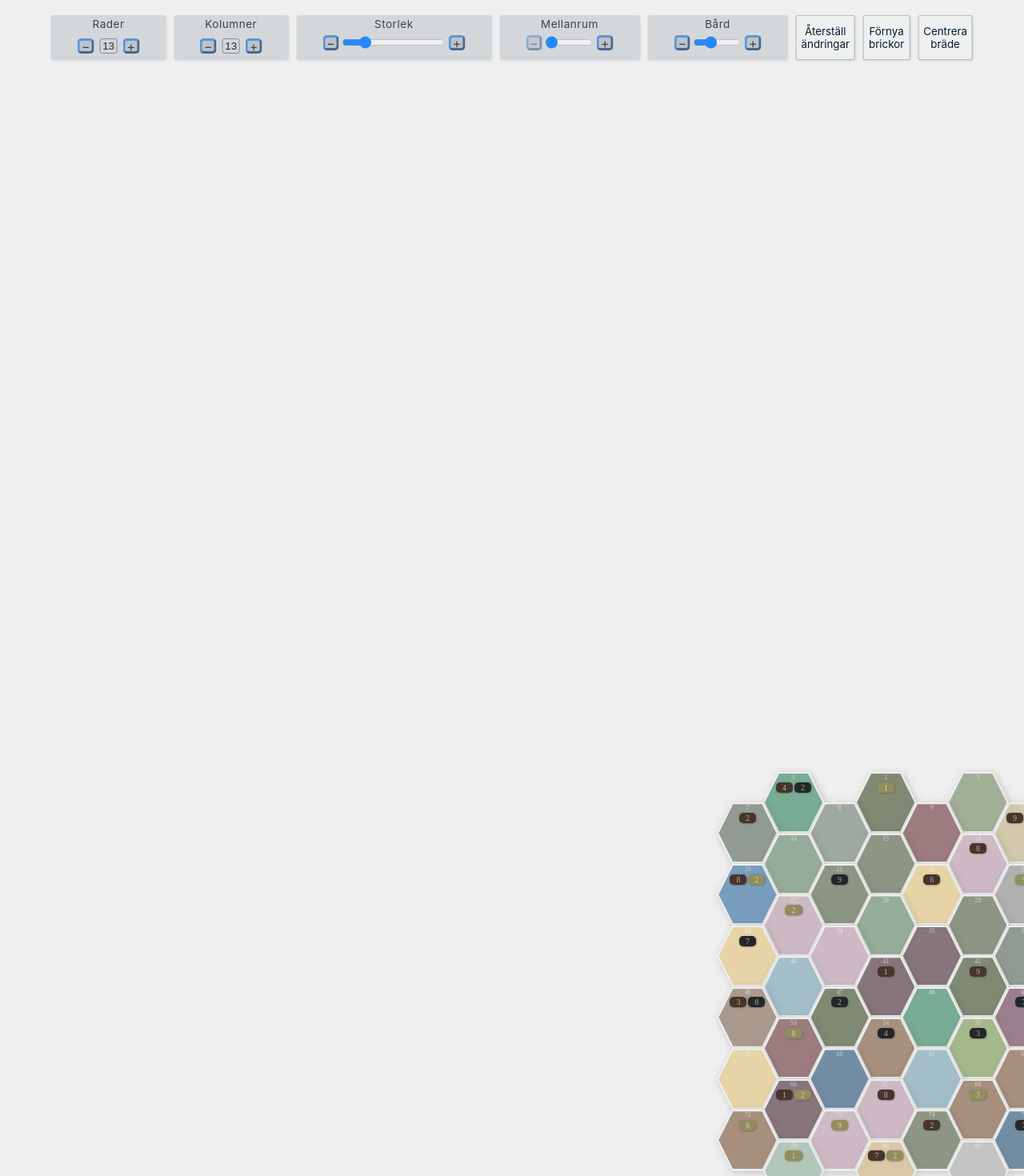
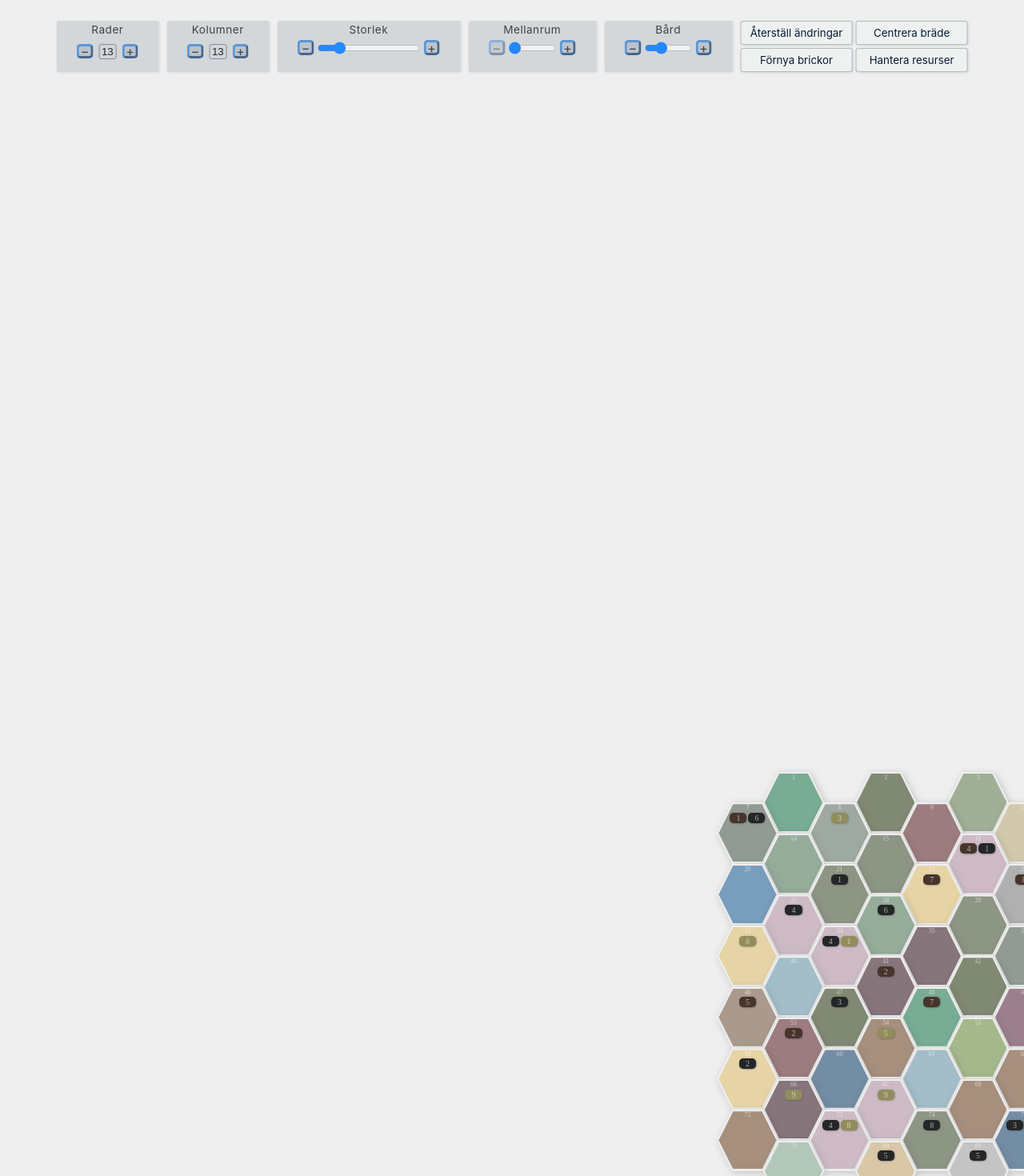
Before and after one commit to erikbjoern/boardgame-prototyping, a Vue app: page / in a window 1280 px wide. Shown: the top 1470 px of the page at 80% size. Built offline with nearby package versions, Linux system fonts and the light colour scheme.

Commit message:
add ability to adjust resource parameters
(value range and chance of being generated on a tile)
time to have separate stores for gridData / resourceData

```diff
--- a/src/components/AdjustmentsBar.vue
+++ b/src/components/AdjustmentsBar.vue
@@ -1,29 +1,47 @@
 <template>
-  <div class="inputs-bar">
+  <div class="input-bar-container">
+    <div class="board-inputs">
       <AdjustmentsBarInput
-      v-for="property in properties"
+        v-for="property in gridProperties"
         :key="property.name"
         :property="property"
       />
       <div class="buttons-box">
         <button @click="resetAdjustments">Återställ ändringar</button>
+        <button @click="center">Centrera bräde</button>
         <button @click="resetTiles">Förnya brickor</button>
-      <button @click="center">Centrera bräde</button>
+        <button v-if="!resourceInputsIsVisible" @click="showResourceInputs">
+          Hantera resurser
+        </button>
+        <button v-else id="close" @click="hideResourceInputs">Stäng</button>
+      </div>
+    </div>
+    <div v-if="resourceInputsIsVisible" class="resource-inputs">
+      <AdjustmentsBarResourceInput
+        v-for="resource in resourceParameters"
+        :key="resource.type"
+        :resource="resource"
+      />
     </div>
   </div>
 </template>
 
 <script>
 import AdjustmentsBarInput from "@/components/AdjustmentsBarInput.vue";
-import { mapActions } from "vuex";
+import AdjustmentsBarResourceInput from "@/components/AdjustmentsBarResourceInput.vue";
+import { mapActions, mapState } from "vuex";
 import { scrollToCenter } from "@/helpers/scroll";
 
 export default {
-  components: { AdjustmentsBarInput },
+  components: {
+    AdjustmentsBarInput,
+    AdjustmentsBarResourceInput,
+  },
   name: "AdjustmentsBar",
   data() {
     return {
-      properties: [
+      resourceInputsIsVisible: false,
+      gridProperties: [
         {
           name: "rowCount",
           min: 3,
@@ -64,6 +82,7 @@ export default {
       ],
     };
   },
+  computed: mapState(["resourceParameters"]),
   methods: {
     scrollToCenter,
     ...mapActions(["resetTiles", "resetAdjustments"]),
@@ -71,19 +90,22 @@ export default {
       this.scrollToCenter();
       e.target.blur();
     },
+    showResourceInputs() {
+      this.resourceInputsIsVisible = true;
+    },
+    hideResourceInputs(e) {
+      this.resourceInputsIsVisible = false;
+      e.target.blur()
+    },
   },
 };
 </script>
 
 <style lang="scss" scoped>
-.inputs-bar {
-  background-color: #efefef55;
-  border-radius: 5px;
-  display: inline-flex;
+
+.input-bar-container {
+  display: flex;
   flex-wrap: wrap;
-  font-family: -apple-system, BlinkMacSystemFont, Roboto, Oxygen, Ubuntu,
-    Cantarell, "Open Sans", "Helvetica Neue", sans-serif;
-  gap: 10px;
   justify-content: flex-end;
   left: 50%;
   padding: 0.5vw;
@@ -92,26 +114,87 @@ export default {
   transform: translateX(-50%);
   width: 90vw;
   z-index: 1000;
+}
+
+.board-inputs {
+  background-color: #efefef55;
+  border-radius: 5px;
+  display: flex;
+  flex-wrap: wrap;
+  font-family: -apple-system, BlinkMacSystemFont, Roboto, Oxygen, Ubuntu,
+    Cantarell, "Open Sans", "Helvetica Neue", sans-serif;
+  gap: 10px;
+  justify-content: flex-end;
+  padding: 0.5vw;
+  width: 90vw;
 
   .buttons-box {
     display: flex;
+    flex-wrap: wrap;
     background-color: transparent;
-    flex-direction: row;
-    flex-basis: 100px;
+    grid-template-columns: 1fr 1fr;
+    justify-content: flex-end;
     align-items: stretch;
-    gap: 10px;
+    gap: 4px;
+    z-index: 1001;
+    flex: 1 0 280px;
 
     & button {
-      flex: 1 1 auto;
       color: #071b35;
-      transition: all .3s;
+      transition: all 0.3s;
+      width: 140px;
+      height: 30px;
 
       &:hover {
-        background-color: #092446c3;
+        background-color: #092446d3;
         color: #fefefeee;
         opacity: 1;
       }
     }
+  }
+}
+
+@keyframes expand {
+  from {
+    max-height: 20px;
+  }
+}
+
+.resource-inputs {
+  animation: expand .15s forwards;
+  background-color: #092446e3;
+  display: flex;
+  flex-direction: column;
+  padding: 20px;
+  gap: 8px;
+  position: relative;
+  right: 0.5vw;
+  top: -0.25vw;
+  border-radius: 4px 0 4px 4px;
+  min-width: 170px;
+  max-height: 120px;
+
+  &::before {
+    content: "";
+    position: absolute;
+    top: calc(-30px - 0.25vw);
+    right: 0;
+    height: calc(30px + 0.25vw);
+    width: 140px;
+    background-color: #092446e3;
+    border-radius: 3px 3px 0 0;
+  }
+
+  &::after {
+    content: "";
+    border-left: 3px solid transparent;
+    border-top: 3px solid transparent;
+    border-bottom: 3px solid #092446e3;
+    width: 0px;
+    height: 0px;
+    position: absolute;
+    top: -6px;
+    right: 140px;
   }
 }
 
@@ -130,25 +213,13 @@ button:hover {
   opacity: 0.6;
 }
 
-.resource-input {
-  border-radius: 2px;
+button#close {
+  background-color: transparent;
   color: white;
-  display: flex;
-  padding: 0 2px;
-  margin: 0 4px;
+  border: none;
 
-  & span {
-    margin-left: -4px;
-  }
-
-  & input {
-    width: 15px;
-  }
-
-  & input::-webkit-inner-spin-button,
-  & input::-webkit-outer-spin-button {
-    -webkit-appearance: none;
-    margin: 0;
+  &:focus {
+    outline: none;
   }
 }
 </style>
--- a/src/components/AdjustmentsBarInput.vue
+++ b/src/components/AdjustmentsBarInput.vue
@@ -138,7 +138,7 @@ export default {
   color: #1d232a;
   display: flex;
   flex-direction: column;
-  flex: 1 1 auto;
+  flex: 10 1 auto;
   gap: 5px;
   padding: 3px;
   opacity: 0.85;
--- /dev/null
+++ b/src/components/AdjustmentsBarResourceInput.vue
@@ -0,0 +1,115 @@
+<template>
+  <div
+    class="resource-input"
+    :style="
+      `background-color: ${(resource.type === 'stone' && '#252627') ||
+        (resource.type === 'wood' && '#553a2d') ||
+        (resource.type === 'wheat' && '#928d5c')}`
+    "
+  >
+    <WoodIcon v-if="resource.type == 'wood'" />
+    <StoneIcon v-if="resource.type == 'stone'" />
+    <WheatIcon v-if="resource.type == 'wheat'" />
+    <div>
+      <label> max</label>
+      <input
+        type="number"
+        id="max"
+        :value="resource.max"
+        @change="handleChange"
+        @keydown="keydownHandler"
+      />
+    </div>
+    <div>
+      <label> chans</label>
+      <input
+        type="number"
+        id="chance"
+        :value="resource.chance"
+        @change="handleChange"
+        @keydown="keydownHandler"
+      />
+      <span>%</span>
+    </div>
+  </div>
+</template>
+
+<script>
+import WoodIcon from "@/assets/icons/log.svg";
+import StoneIcon from "@/assets/icons/stone-block.svg";
+import WheatIcon from "@/assets/icons/wheat.svg";
+
+export default {
+  name: "AdjustmentsBarResourceInput",
+  components: {
+    WoodIcon,
+    StoneIcon,
+    WheatIcon,
+  },
+  props: ['resource'],
+  methods: {
+    handleChange(e) {
+      const value = parseInt(e.target.value)
+      const resource = this.resource
+      const property = e.target.id;
+
+      if (!value) {
+        e.target.value = resource[property]
+        return
+      }
+
+      this.$store.commit("setResourceParameter", { value, resource, property });
+    },
+    keydownHandler(e) {
+      const value = parseInt(e.target.value)
+      const resource = this.resource
+      const property = e.target.id;
+
+      if (e.which == 27 || e.code == "Escape") {
+        e.target.value = resource[property]
+        e.target.blur();
+      }
+
+      if (e.which == 13 || e.code == "Enter") {
+        this.$store.commit("setResourceParameter", { value, resource, property });
+        e.target.blur()
+      }
+    },
+  },
+};
+</script>
+
+<style lang="scss" scoped>
+svg {
+  width: 20px !important;
+  height: 20px !important;
+  fill: transparent;
+}
+
+@keyframes fadeIn {
+  from {
+    opacity: 0;
+  }
+}
+
+.resource-input {
+  animation: fadeIn .2s forwards;
+  border-radius: 2px;
+  color: white;
+  display: flex;
+  padding: 4px;
+  gap: 10px;
+  margin: 0 4px;
+  opacity: 1;
+
+  & input {
+    width: 25px;
+    margin-left: 3px;
+  }
+
+  & input::-webkit-inner-spin-button,
+  & input::-webkit-outer-spin-button {
+    -webkit-appearance: none;
+  }
+}
+</style>
--- a/src/components/HexGridTile.vue
+++ b/src/components/HexGridTile.vue
@@ -77,22 +77,20 @@ svg path:last-child {
 
 .stone {
   background-color: #252627;
-  fill: #252627;
 }
 
 .wood {
   background-color: #47352c;
-  fill: #47352c;
 }
 
 .wheat {
   background-color: #928d5c;
-  fill: #928d5c;
 }
 
 svg {
   width: inherit !important;
   height: inherit !important;
+  fill: transparent;
 }
 
 .resourceContainer {
--- a/src/containers/HexGridContainer.vue
+++ b/src/containers/HexGridContainer.vue
@@ -15,27 +15,16 @@ export default {
   data() {
     return {
       colors,
-      resourceParameters: [
-        {
-          type: "stone",
-          max: 9,
-          chance: 25,
-        },
-        {
-          type: "wood",
-          max: 9,
-          chance: 25,
-        },
-        {
-          type: "wheat",
-          max: 9,
-          chance: 25,
-        },
-      ],
     };
   },
   computed: {
-    ...mapState(["rowCount", "columnCount", "hexRows", "hexRowsStash"]),
+    ...mapState([
+      "rowCount",
+      "columnCount",
+      "hexRows",
+      "hexRowsStash",
+      "resourceParameters",
+    ]),
   },
   methods: {
     ...mapActions([
@@ -47,13 +36,6 @@ export default {
     ]),
     getCurrentHexTotal() {
       return [...this.hexRows].flat().length;
-    },
-    getResource() {
-      const chance = 25;
-      const range = 9;
-      return Math.floor((Math.random() * 100) / chance) == 0
-        ? Math.ceil(Math.random() * range)
-        : 0;
     },
     getResources() {
       const resources = {};
@@ -84,11 +66,7 @@ export default {
         const tile = stashedTile || {
           number: ++hexNumber,
           color: this.getRandomColor(),
-          resources: {
-            stone: this.getResource(),
-            wood: this.getResource(),
-            wheat: this.getResource(),
-          },
+          resources: this.getResources(),
         };
 
         row.push(tile);
@@ -205,8 +183,8 @@ export default {
   created() {
     this.setInitialState();
 
-    const currentRowCount = this.hexRows.length
-    const difference = this.rowCount - currentRowCount
+    const currentRowCount = this.hexRows.length;
+    const difference = this.rowCount - currentRowCount;
     this.addHexRows(difference, currentRowCount);
   },
 };
--- a/src/store/index.js
+++ b/src/store/index.js
@@ -13,8 +13,15 @@ const store = new Vuex.Store({
     hexRows: [],
     hexRowsStash: [],
     viewportWidth: visualViewport.width,
+    resourceParameters: [],
   },
   mutations: {
+    setResourceParameter(state, { value, resource, property }) {
+      const object = state.resourceParameters.filter(
+        (r) => r.type == resource.type
+      )[0];
+      Vue.set(object, property, value);
+    },
     setTileSize(state, payload) {
       state.tileSize = payload;
     },
@@ -56,6 +63,9 @@ const store = new Vuex.Store({
     setInitialHexRowsStash(state, payload) {
       state.hexRowsStash = payload;
     },
+    setInitialResourceParameters(state, payload) {
+      state.resourceParameters = payload;
+    },
     refreshTileSize(state) {
       state.viewportWidth = visualViewport.width;
     },
@@ -87,6 +97,9 @@ const store = new Vuex.Store({
       const savedHexRows = JSON.parse(localStorage.getItem("hexRows"));
       const savedHexStash = JSON.parse(localStorage.getItem("hexStash"));
       const savedStyle = JSON.parse(localStorage.getItem("style"));
+      const savedResourceData = JSON.parse(
+        localStorage.getItem("resourceData")
+      );
 
       const rowCount = savedRowCount || 13;
       const columnCount = savedColumnCount || 13;
@@ -97,6 +110,23 @@ const store = new Vuex.Store({
         gap: 0,
         borderWidth: 6,
       };
+      const resourceParameters = savedResourceData || [
+        {
+          type: "stone",
+          max: 9,
+          chance: 25,
+        },
+        {
+          type: "wood",
+          max: 9,
+          chance: 25,
+        },
+        {
+          type: "wheat",
+          max: 9,
+          chance: 25,
+        },
+      ];
 
       context.commit("setRowCount", rowCount);
       context.commit("setColumnCount", columnCount);
@@ -105,6 +135,7 @@ const store = new Vuex.Store({
       context.commit("setTileSize", style.tileSize);
       context.commit("setGap", style.gap);
       context.commit("setBorderWidth", style.borderWidth);
+      context.commit("setInitialResourceParameters", resourceParameters);
     },
     updateLocalStorage(context) {
       const {
@@ -115,6 +146,7 @@ const store = new Vuex.Store({
         columnCount,
         hexRows,
         hexRowsStash,
+        resourceParameters,
       } = context.state;
       const style = { tileSize, gap, borderWidth };
 
@@ -123,6 +155,7 @@ const store = new Vuex.Store({
       localStorage.setItem("columnCount", columnCount);
       localStorage.setItem("hexRows", JSON.stringify(hexRows));
       localStorage.setItem("hexStash", JSON.stringify(hexRowsStash));
+      localStorage.setItem("resourceData", JSON.stringify(resourceParameters));
     },
     resetAdjustments() {
       localStorage.removeItem("style");
@@ -151,7 +184,12 @@ const store = new Vuex.Store({
 });
 
 store.watch(
-  (state) => ({ ...state }),
+  (state) => ({
+    ...state,
+    ...state.resourceParameters[0],
+    ...state.resourceParameters[1],
+    ...state.resourceParameters[2],
+  }),
   () => {
     //TODO - check that parameters match (rowCount, columnCount with total amount of hexes)
     store.dispatch("updateLocalStorage");
```
Lines whose indentation alone changed are shown as unchanged.
